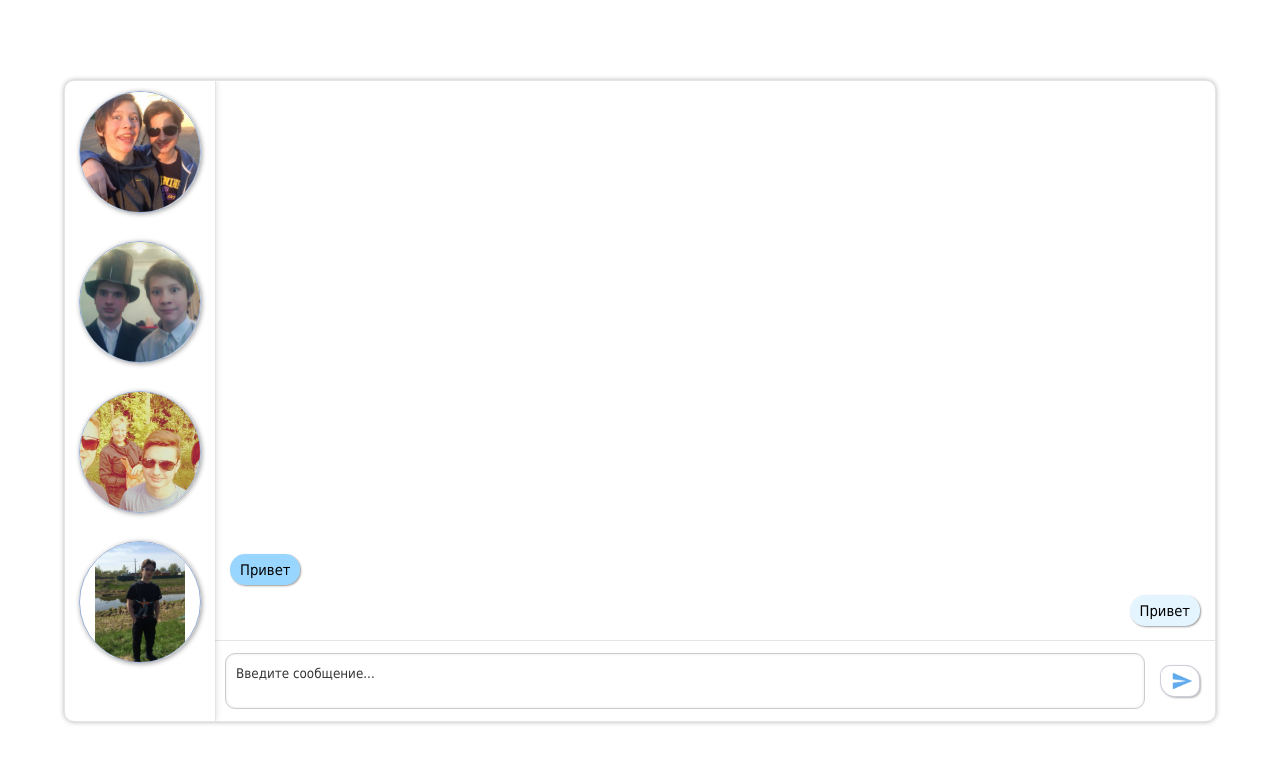
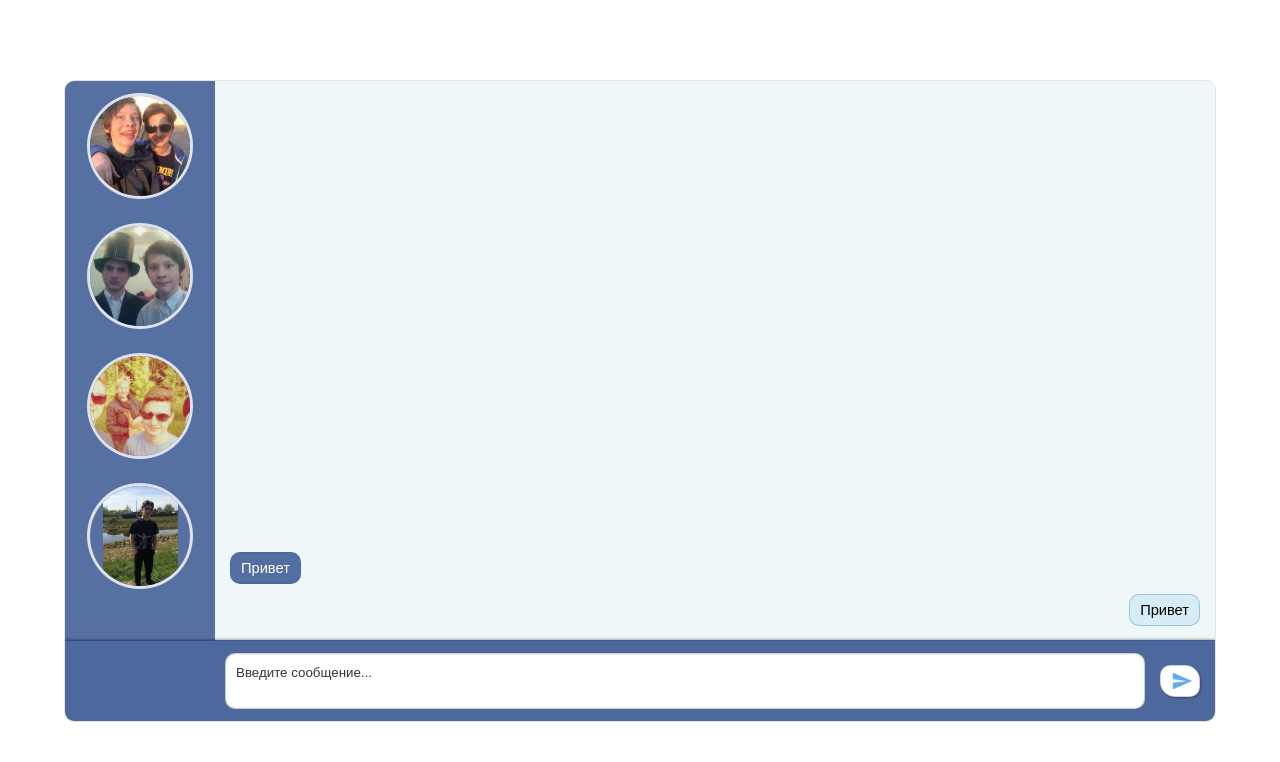
Before and after one commit to pten4uk/JavaScript, a plain HTML site: page Messanger/base.html in a window 1280 px wide. Drawn offline with Linux system fonts and the light colour scheme.

Commit message:
Finish the Frontend

```diff
--- a/Messanger/css/block-avatars.css
+++ b/Messanger/css/block-avatars.css
@@ -1,57 +1,66 @@
 .avatars {
     position: absolute;
+    left: 0;
+    top: 0;
     width: 150px;
-    height: 100%;
+    bottom: 80px;
 
-    border-right: 1px solid rgba(0,0,0,.1);
+    background-color: rgba(44, 77, 139, 0.8);
 
-    box-shadow: 1px 0 5px rgba(0,0,0,.1);
+/*     box-shadow: 1px 0 5px rgba(0, 0, 0, .1); */
 
-    z-index: 10;
-    overflow-y: scroll;
+    z-index: 2;
+    overflow-y: auto;
     overflow-x: hidden;
     direction: rtl;
 }
 
 .avatar-block {
     list-style: none;
-    height: 150px;
+    height: 130px;
+    width: 100%;
+/*     transition: background-color .2s; */
 }
 
 .avatar-circle {
     position: relative;
-    top: 10px;
+    top: 15px;
+    bottom: 15px;
     display: flex;
     margin: 0 auto;
-    width: 120px;
-    height: 120px;
+    width: 100px;
+    height: 100px;
 
-    border: 1px solid rgba(0, 55, 156, .4);
+/*     border: 3px solid rgba(255, 255, 255, 0.8); */
     border-radius: 50%;
 
-    box-shadow: 1px 1px 5px rgba(0,0,0,.4);
+    box-shadow: 0 0 0 3px rgba(255, 255, 255, 0.8);
     overflow: hidden;
 
-    transition: width .2s, height .2s;
+    transition: transform .4s, box-shadow .2s;
 }
 
 .avatar-circle img {
     -webkit-user-drag: none;
     width: auto;
     margin: 0 auto;
-    transition: width .3s, height .3s;
 }
 
 .avatar-circle:hover {
-    width: 130px;
-    height: 130px;
+    box-shadow: 0 0 0 5px rgba(255, 255, 255, 0.8);
 }
 
 .avatar-block.selected {
-    background-color: blue;
+    position: relative;
+    background-color: rgb(235 252 255);
+    left: 7px;
+    border-top-left-radius: 45% 50%;
+    border-bottom-left-radius: 45% 50%;
+
 }
 
 .avatar-block.selected .avatar-circle {
-    width: 130px;
-    height: 130px;
+    transform: scale(1.15, 1.15);
+    margin-left: 15px;
+    box-shadow: 0 0 0 5px rgba(44, 77, 139, 0.8);
 }
--- a/Messanger/css/main.css
+++ b/Messanger/css/main.css
@@ -1,5 +1,5 @@
 * {
-    font-family: Tahoma, Geneva, Verdana, sans-serif;
+    font-family: Arial, Helvetica, sans-serif;
     margin: 0;
     padding: 0;
   }
@@ -24,7 +24,7 @@
     border: 1px solid rgba(0,0,0,.1);
     border-radius: 10px;
 
-    box-shadow: 0 0 5px rgba(0,0,0,.3);
+  /*   box-shadow: 0 0 5px rgba(0,0,0,.3); */
 
     overflow: hidden;
 }
@@ -34,7 +34,7 @@
 }
 
 ::-webkit-scrollbar-thumb {
-    background-color: rgba(0, 64, 255, 0.3);
+    background-color: rgba(255, 255, 255, 0.4);
     border-radius: 10px;
 }
 
--- a/Messanger/css/messages.css
+++ b/Messanger/css/messages.css
@@ -3,7 +3,7 @@
     top: 0;
     right: 0;
     bottom: 0;
-    left: 150px;
+    left: 0;
 }
 
 .block-textarea-bottom {
@@ -14,13 +14,19 @@
     height: 80px;
     border-top: 1px solid rgba(0,0,0,.1);
     overflow: hidden;
+
+    background-color: rgba(44, 77, 139, 0.842);
+
+    box-shadow: 0 -1px 2px rgba(0,0,0,.3);
+    z-index: 2;
+
 }
 
 .textarea {
     position: absolute;
     top: 15%;
     bottom: 15%;
-    left: 10px;
+    left: 160px;
     right: 70px;
     padding: 10px;
 
@@ -28,6 +34,8 @@
 
     border: 1px solid rgba(0,0,0,.2);
     border-radius: 10px;
+
+    background-color: white;
 
     box-shadow: inset 0 0 3px rgba(0,0,0,.1);
 
@@ -106,15 +114,16 @@
     position: absolute;
     top: 0;
     right: 0;
-    left: 0;
-    bottom: 90px;
+    left: 150px;
+    bottom: 80px;
+    background-color: rgba(175, 212, 219, 0.2);
 }
 
 .textarea-messages {
     position: absolute;
     width: 100%;
     max-height: 100%;
-    bottom: 0;
+    bottom: 10px;
     overflow: hidden;
     overflow-y: auto;
     user-select: text;
@@ -131,7 +140,7 @@
 .self-message, .other-message {
     padding: 7px 10px;
 
-    border-radius: 15px;
+    border-radius: 10px;
 
     font-size: 11pt;
 
@@ -139,7 +148,8 @@
     min-width: 30px;
     min-height: 10pt;
 
-    box-shadow: 1px 1px 2px rgba(0,0,0,.4);
+  /*   box-shadow: 1px 1px 2px rgba(0,0,0,.4); */
+    border: 1px solid rgba(30, 107, 170, 0.329);
 
     word-wrap: break-word;
 }
@@ -151,6 +161,7 @@
 
 .other-message {
     float: left;
-    background-color: rgba(0, 153, 255, 0.4);
+    background-color: rgba(44, 77, 139, 0.8);
+    color: white;
     margin-left: 30px;
 }
```
